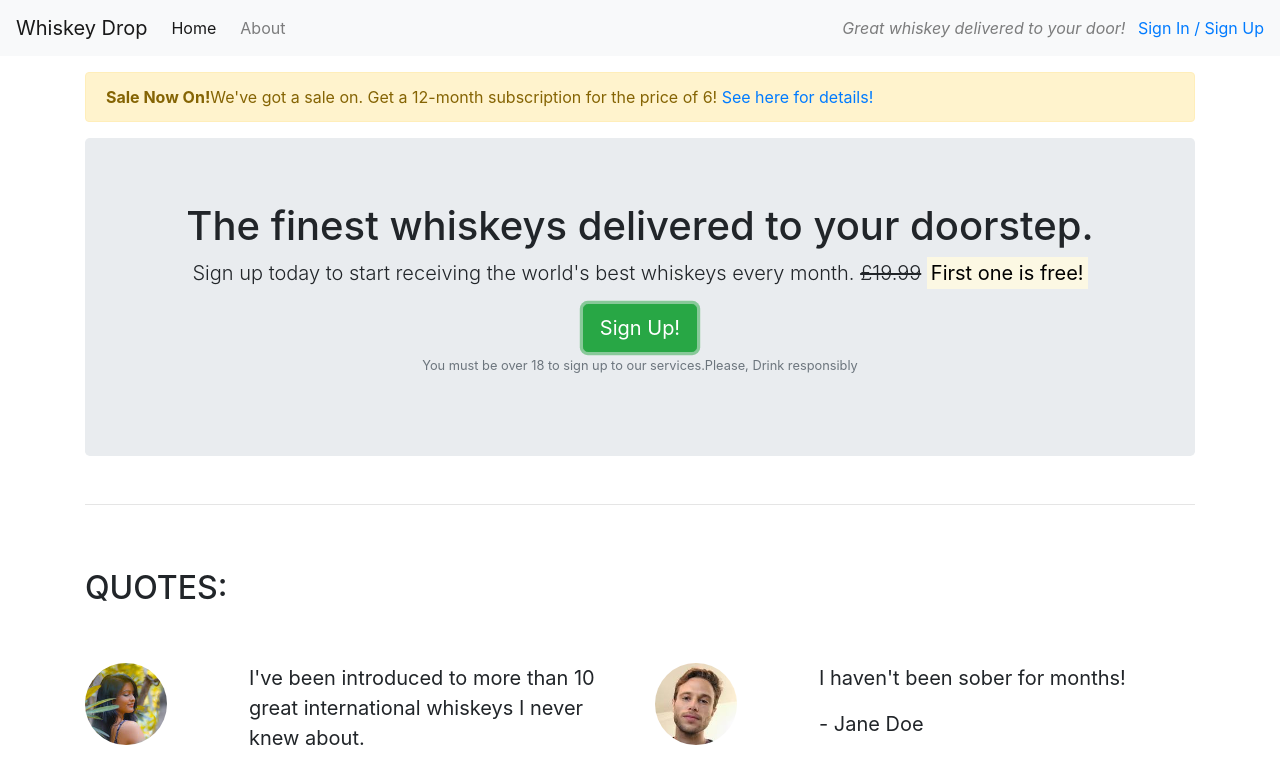
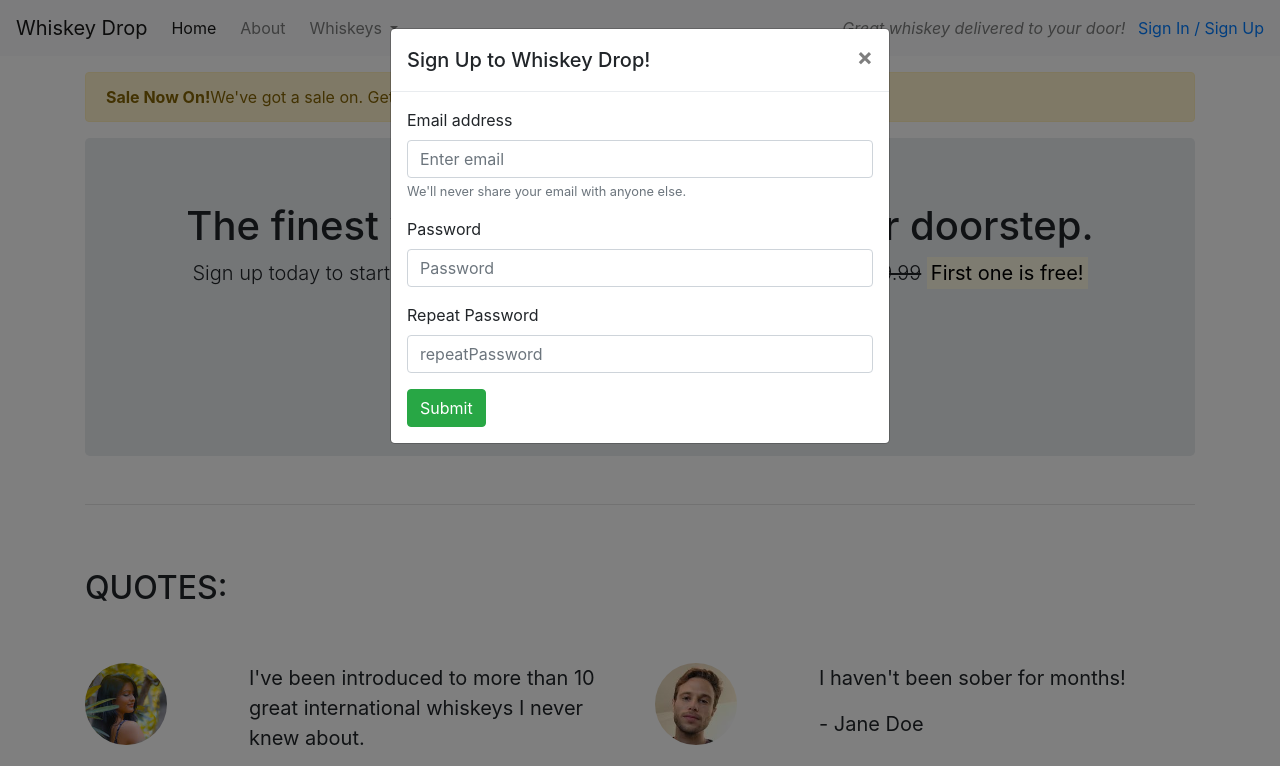
Before and after one commit to Mery369/Bootstrap-first-project, a plain HTML site: page index.html in a window 1280 px wide. Both pictures are taken after a click on the button "Sign Up!". Shown: the top 766 px of the page. Drawn offline with nearby package versions, Linux system fonts and the light colour scheme.

Commit message:
Add javascript styles,Add Modal,Add sign up form

```diff
--- a/index.html
+++ b/index.html
@@ -12,11 +12,28 @@
 <body>
     <nav class="navbar navbar-light bg-light navbar-expand-sm ">
         <a href="/" class="navbar-brand">Whiskey Drop</a>
+        <button class="navbar-toggler ml-auto" type="button" data-toggle="collapse" data-target="#navbarNavDropdown"
+            aria-controls="navbarNavDropdown" aria-expanded="false" aria-label="Toggle navigation">
+            <span class="navbar-toggler-icon"></span></button>
+        <div class="collapse navbar-collapse" id="navbarNavDropdown">
             <ul class="navbar-nav mr-auto">
                 <li class="active nav-item mr-2"><a href="/" class="nav-link">Home</a></li>
                 <li class="nav-item mr-2"><a href="/about" class="nav-link">About</a></li>
+                <li class="nav-item dropdown">
+                    <a class="nav-link dropdown-toggle" href="#" id="navbarDropdownMenuLink" role="button"
+                        data-toggle="dropdown" aria-haspopup="true" aria-expanded="false">
+                        Whiskeys
+                    </a>
+                    <div class="dropdown-menu" aria-labelledby="navbarDropdownMenuLink">
+                        <a class="dropdown-item" href="#">Irish</a>
+                        <a class="dropdown-item" href="#">Scotch</a>
+                        <a class="dropdown-item" href="#">Japanese</a>
+                        <a class="dropdown-item" href="#">American</a>
+                    </div>
+                </li>
                 <li class="nav-item mr-2 d-block d-sm-none"><a href="/login" class="nav-link">Sign In / Sign Up</a></li>
             </ul>
+        </div>
         <div class="d-none d-md-block">
             <p class="navbar-text my-auto mr-2"><i>Great whiskey delivered to your door!</i></p>
             <a href="/login">Sign In / Sign Up</a>
@@ -26,7 +43,8 @@
         <div class="row d-none d-sm-block">
             <div class="col-12">
                 <div class=" alert alert-warning">
-                <strong>Sale Now On!</strong>We've got a sale on. Get a 12-month subscription for the price of 6! <a href="">See here for details!</a>
+                    <strong>Sale Now On!</strong>We've got a sale on. Get a 12-month subscription for the price of 6! <a
+                        href="">See here for details!</a>
                 </div>
             </div>
         </div>
@@ -40,7 +58,8 @@
                         <span class="d-inline d-sm-none"><br></span>
                         <strong><mark>First one is free!</mark></strong>
                     </p>
-                    <button class="btn btn-success btn-lg">Sign Up!</button>
+                    <button class="btn btn-success btn-lg" data-toggle="modal" data-target="#signUpModal">Sign
+                        Up!</button>
                     <p class="text-muted"><small>You must be over 18 to sign up to our services.Please, Drink
                             responsibly</small></p>
                 </section>
@@ -142,7 +161,7 @@
         <section class="monthly-favourites">
             <div class="row">
                 <div class="col-12 my-5">
-                    <h2 class="text-uppercase">Monthly Favourites</h2>
+                    <h3 class="text-uppercase">Monthly Favourites</h3>
                     <div class="table">
                         <table>
                             <tr>
@@ -176,6 +195,52 @@
             </div>
         </section>
     </article>
+    <div class="modal" tabindex="-1" role="dialog" id="signUpModal">
+        <div class="modal-dialog" role="document">
+            <div class="modal-content">
+                <div class="modal-header">
+                    <h5 class="modal-title">Sign Up to Whiskey Drop!</h5>
+                    <button type="button" class="close" data-dismiss="modal" aria-label="Close">
+                        <span aria-hidden="true">&times;</span>
+                    </button>
+                </div>
+                <div class="modal-body">
+                    <form>
+                        <div class="form-group">
+                            <label for="exampleInputEmail1">Email address</label>
+                            <input type="email" class="form-control" id="exampleInputEmail1"
+                                aria-describedby="emailHelp" placeholder="Enter email">
+                            <small id="emailHelp" class="form-text text-muted">We'll never share your email with anyone
+                                else.</small>
+                        </div>
+                        <div class="form-group">
+                            <label for="password" id="password">Password</label>
+                            <input type="password" class="form-control" id="password"
+                                placeholder="Password">
+                        </div>
+                        <div class="form-group">
+                            <label for="repeatPassword" id="repeatPassword">Repeat Password</label>
+                            <input type="password" class="form-control" id="repeatPassword"
+                                placeholder="repeatPassword">
+                        </div>
+                        <button type="submit" class="btn btn-success">Submit</button>
+                    </form>
+                </div>
+
+            </div>
+        </div>
+    </div>
+    <script src="https://code.jquery.com/jquery-3.3.1.slim.min.js"
+        integrity="sha384-q8i/X+965DzO0rT7abK41JStQIAqVgRVzpbzo5smXKp4YfRvH+8abtTE1Pi6jizo"
+        crossorigin="anonymous"></script>
+    <script src="https://cdn.jsdelivr.net/npm/popper.js@1.14.3/dist/umd/popper.min.js"
+        integrity="sha384-ZMP7rVo3mIykV+2+9J3UJ46jBk0WLaUAdn689aCwoqbBJiSnjAK/l8WvCWPIPm49"
+        crossorigin="anonymous"></script>
+    <link rel="stylesheet" href="https://cdn.jsdelivr.net/npm/bootstrap@4.1.3/dist/css/bootstrap.min.css"
+        integrity="sha384-MCw98/SFnGE8fJT3GXwEOngsV7Zt27NXFoaoApmYm81iuXoPkFOJwJ8ERdknLPMO" crossorigin="anonymous">
+    <script src="https://cdn.jsdelivr.net/npm/bootstrap@4.1.3/dist/js/bootstrap.min.js"
+        integrity="sha384-ChfqqxuZUCnJSK3+MXmPNIyE6ZbWh2IMqE241rYiqJxyMiZ6OW/JmZQ5stwEULTy"
+        crossorigin="anonymous"></script>
 </body>
 
 </html>
```
Lines whose indentation alone changed are shown as unchanged.
